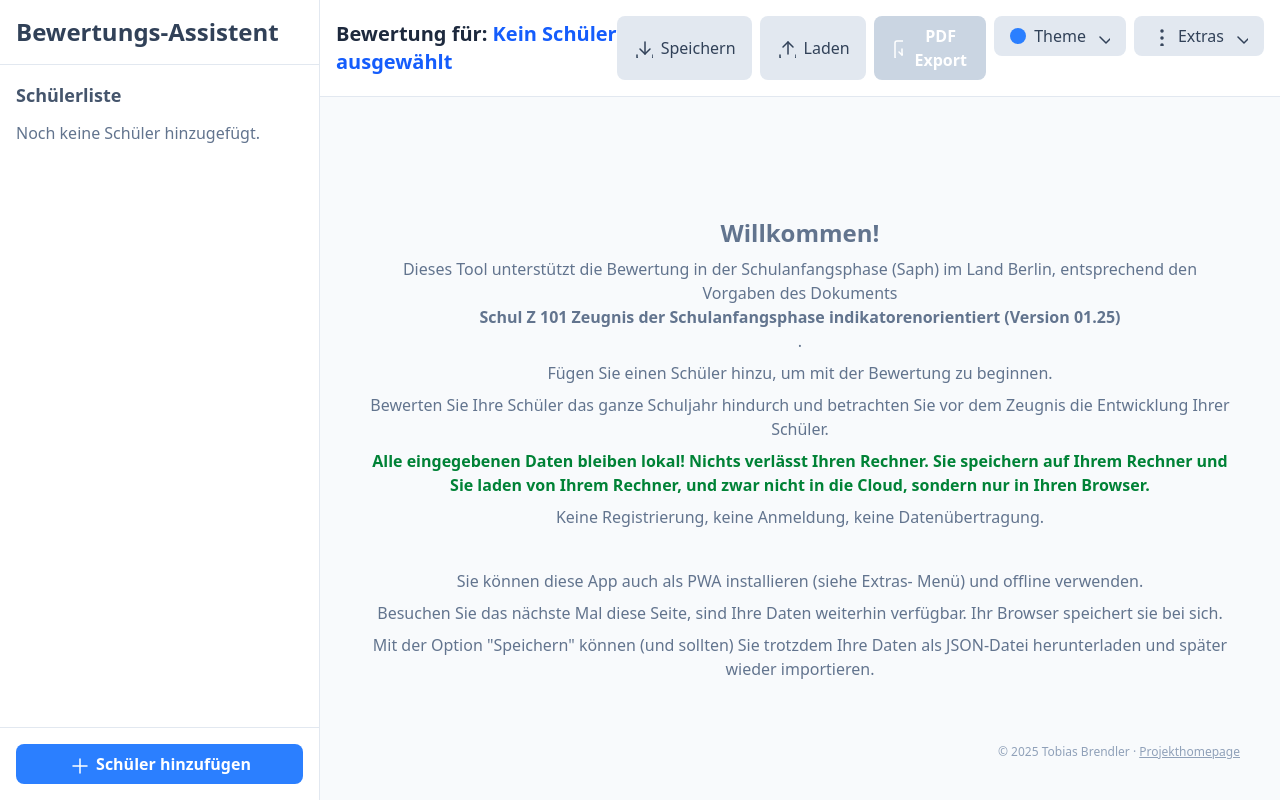
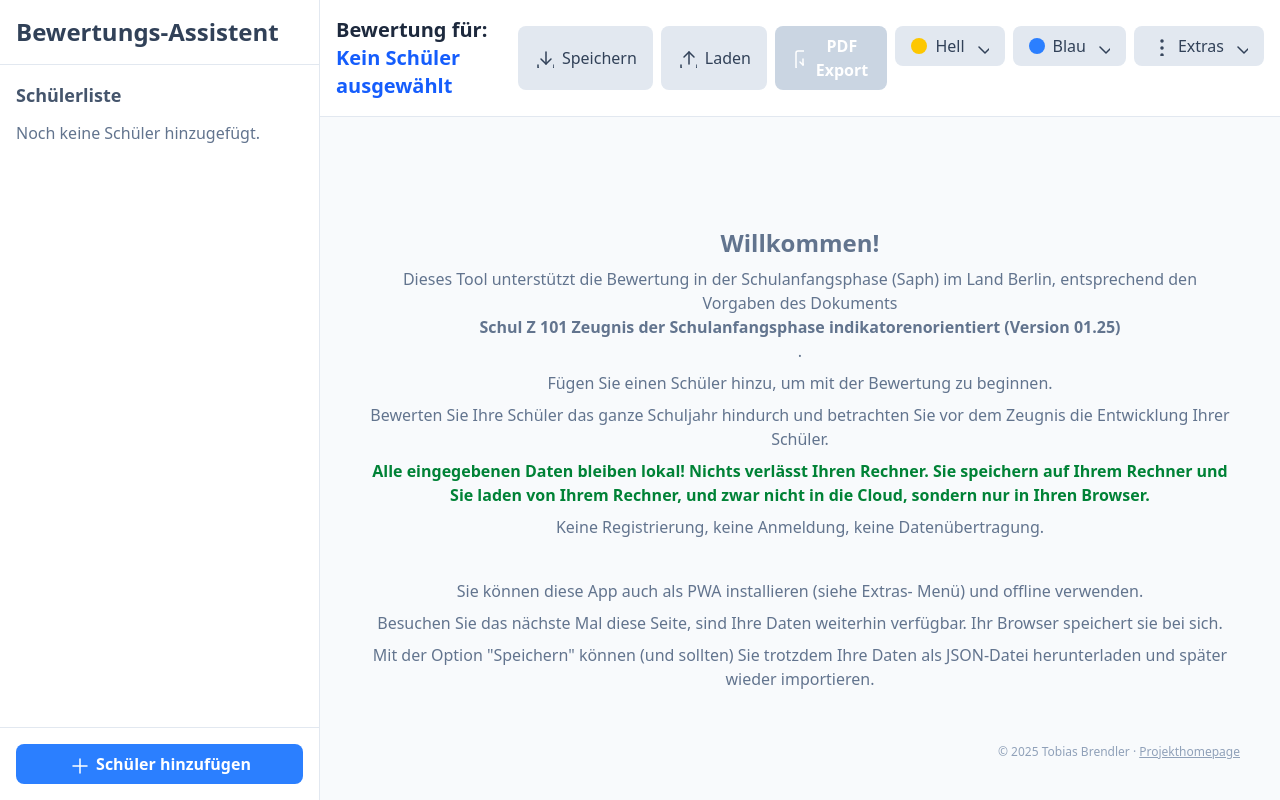
Before and after one commit to Etschmia/SaphBewertungBerlin, a React (Vite) app: page / in a window 1280 px wide. Built offline with nearby package versions, Linux system fonts and the light colour scheme.

Commit message:
Mehr Themes

```diff
--- a/components/ThemeSelector.tsx
+++ b/components/ThemeSelector.tsx
@@ -1,53 +1,66 @@
 import React, { useState, useRef, useEffect } from 'react';
 import { ChevronDownIcon } from './Icons';
 
-interface Theme {
+interface ColorTheme {
   id: string;
   name: string;
-  isDark: boolean;
 }
 
-const themes: Theme[] = [
+interface ThemeState {
+  isDark: boolean;
+  colorTheme: string;
+}
+
+const colorThemes: ColorTheme[] = [
   {
-    id: 'light',
-    name: 'Hell',
-    isDark: false
+    id: 'blue',
+    name: 'Blau'
   },
   {
-    id: 'dark',
-    name: 'Dunkel',
-    isDark: true
+    id: 'emerald',
+    name: 'Smaragd'
+  },
+  {
+    id: 'purple',
+    name: 'Lila'
+  },
+  {
+    id: 'rose',
+    name: 'Rosa'
   }
 ];
 
 const ThemeSelector: React.FC = () => {
-  const [isOpen, setIsOpen] = useState(false);
-  const [currentTheme, setCurrentTheme] = useState<Theme>(themes[0]);
-  const dropdownRef = useRef<HTMLDivElement>(null);
+  const [isDarkModeOpen, setIsDarkModeOpen] = useState(false);
+  const [isColorThemeOpen, setIsColorThemeOpen] = useState(false);
+  const [themeState, setThemeState] = useState<ThemeState>({
+    isDark: false,
+    colorTheme: 'blue'
+  });
+  const darkModeRef = useRef<HTMLDivElement>(null);
+  const colorThemeRef = useRef<HTMLDivElement>(null);
 
   useEffect(() => {
     // Load theme from localStorage on component mount - ONLY ONCE
-    const savedThemeId = localStorage.getItem('zeugnis-assistent-theme');
+    const savedIsDark = localStorage.getItem('zeugnis-assistent-dark-mode');
+    const savedColorTheme = localStorage.getItem('zeugnis-assistent-color-theme');
 
-    if (savedThemeId) {
-      const savedTheme = themes.find(theme => theme.id === savedThemeId);
-      if (savedTheme) {
-        setCurrentTheme(savedTheme);
-        applyThemeWithoutEvent(savedTheme); // Don't trigger event on initial load
-      } else {
-        // If saved theme not found, apply default
-        applyThemeWithoutEvent(themes[0]);
-      }
-    } else {
-      // No saved theme, apply default (light)
-      applyThemeWithoutEvent(themes[0]);
-    }
+    const initialState: ThemeState = {
+      isDark: savedIsDark === 'true',
+      colorTheme: savedColorTheme || 'blue'
+    };
+
+    setThemeState(initialState);
+    applyThemeWithoutEvent(initialState); // Don't trigger event on initial load
   }, []); // Empty dependency array - only run once!
 
   useEffect(() => {
     const handleClickOutside = (event: MouseEvent) => {
-      if (dropdownRef.current && !dropdownRef.current.contains(event.target as Node)) {
-        setIsOpen(false);
+      if (darkModeRef.current && !darkModeRef.current.contains(event.target as Node)) {
+        setIsDarkModeOpen(false);
+      }
+      if (colorThemeRef.current && !colorThemeRef.current.contains(event.target as Node)) {
+        setIsColorThemeOpen(false);
       }
     };
 
@@ -57,15 +70,18 @@ const ThemeSelector: React.FC = () => {
     };
   }, []);
 
-  const applyThemeWithoutEvent = (theme: Theme) => {
+  const applyThemeWithoutEvent = (themeState: ThemeState) => {
     const html = document.documentElement;
     const body = document.body;
 
-    console.log('Applying theme:', theme.name, 'isDark:', theme.isDark);
+    console.log('Applying theme:', themeState);
     console.log('Before - HTML classes:', html.className);
     console.log('Before - Body classes:', body.className);
 
-    if (theme.isDark) {
+    // Remove all existing theme classes
+    html.classList.remove('dark', 'theme-emerald', 'theme-purple', 'theme-rose');
+
+    if (themeState.isDark) {
       // Dark mode
       html.classList.add('dark');
       body.className = 'bg-gray-900 text-white';
@@ -77,51 +93,114 @@ const ThemeSelector: React.FC = () => {
       console.log('Applied light mode');
     }
 
+    // Add color theme class (except for default blue)
+    if (themeState.colorTheme !== 'blue') {
+      html.classList.add(`theme-${themeState.colorTheme}`);
+      console.log(`Applied theme-${themeState.colorTheme} class`);
+    }
+
     console.log('After - HTML classes:', html.className);
     console.log('After - Body classes:', body.className);
   };
 
-  const applyTheme = (theme: Theme) => {
-    applyThemeWithoutEvent(theme);
+  const applyTheme = (themeState: ThemeState) => {
+    applyThemeWithoutEvent(themeState);
     // Force a re-render by triggering a custom event
-    console.log('Dispatching themeChanged event with theme:', theme);
-    window.dispatchEvent(new CustomEvent('themeChanged', { detail: theme }));
+    console.log('Dispatching themeChanged event with theme:', themeState);
+    window.dispatchEvent(new CustomEvent('themeChanged', { detail: themeState }));
   };
 
-  const handleThemeChange = (theme: Theme) => {
-    setCurrentTheme(theme);
-    applyTheme(theme);
-    localStorage.setItem('zeugnis-assistent-theme', theme.id);
-    setIsOpen(false);
+  const handleDarkModeChange = (isDark: boolean) => {
+    const newThemeState = { ...themeState, isDark };
+    setThemeState(newThemeState);
+    applyTheme(newThemeState);
+    localStorage.setItem('zeugnis-assistent-dark-mode', isDark.toString());
+    setIsDarkModeOpen(false);
+  };
+
+  const handleColorThemeChange = (colorTheme: string) => {
+    const newThemeState = { ...themeState, colorTheme };
+    setThemeState(newThemeState);
+    applyTheme(newThemeState);
+    localStorage.setItem('zeugnis-assistent-color-theme', colorTheme);
+    setIsColorThemeOpen(false);
   };
 
   return (
-    <div className="relative" ref={dropdownRef}>
+    <div className="flex gap-2">
+      {/* Dark Mode Toggle */}
+      <div className="relative" ref={darkModeRef}>
         <button
-        onClick={() => setIsOpen(!isOpen)}
+          onClick={() => setIsDarkModeOpen(!isDarkModeOpen)}
           className="flex items-center gap-2 bg-slate-200 text-slate-700 font-medium py-2 px-4 rounded-lg hover:bg-slate-300 transition-colors dark:bg-gray-700 dark:text-gray-200 dark:hover:bg-gray-600"
-        title="Theme auswählen"
+          title="Hell/Dunkel Modus"
         >
-        <div className={`w-4 h-4 rounded-full ${getThemePreviewColor(currentTheme.id)}`}></div>
-        Theme
-        <ChevronDownIcon className={`w-4 h-4 transition-transform ${isOpen ? 'rotate-180' : ''}`} />
+          <div className={`w-4 h-4 rounded-full ${themeState.isDark ? 'bg-gray-800' : 'bg-yellow-400'}`}></div>
+          {themeState.isDark ? 'Dunkel' : 'Hell'}
+          <ChevronDownIcon className={`w-4 h-4 transition-transform ${isDarkModeOpen ? 'rotate-180' : ''}`} />
         </button>
 
-      {isOpen && (
-        <div className="absolute right-0 mt-2 w-48 bg-white rounded-lg shadow-lg border border-slate-200 py-1 z-50 dark:bg-gray-800 dark:border-gray-600">
-          {themes.map((theme) => (
+        {isDarkModeOpen && (
+          <div className="absolute right-0 mt-2 w-32 bg-white rounded-lg shadow-lg border border-slate-200 py-1 z-50 dark:bg-gray-800 dark:border-gray-600">
+            <button
+              onClick={() => handleDarkModeChange(false)}
+              className={`w-full flex items-center gap-3 px-4 py-2 text-left hover:bg-slate-50 transition-colors dark:hover:bg-gray-700 ${
+                !themeState.isDark
+                  ? 'bg-blue-50 text-blue-700 dark:bg-blue-900 dark:text-blue-200'
+                  : 'text-slate-700 dark:text-gray-200'
+              }`}
+            >
+              <div className="w-3 h-3 rounded-full bg-yellow-400"></div>
+              Hell
+              {!themeState.isDark && (
+                <span className="ml-auto text-blue-500 dark:text-blue-400">✓</span>
+              )}
+            </button>
+            <button
+              onClick={() => handleDarkModeChange(true)}
+              className={`w-full flex items-center gap-3 px-4 py-2 text-left hover:bg-slate-50 transition-colors dark:hover:bg-gray-700 ${
+                themeState.isDark
+                  ? 'bg-blue-50 text-blue-700 dark:bg-blue-900 dark:text-blue-200'
+                  : 'text-slate-700 dark:text-gray-200'
+              }`}
+            >
+              <div className="w-3 h-3 rounded-full bg-gray-800"></div>
+              Dunkel
+              {themeState.isDark && (
+                <span className="ml-auto text-blue-500 dark:text-blue-400">✓</span>
+              )}
+            </button>
+          </div>
+        )}
+      </div>
+
+      {/* Color Theme Selector */}
+      <div className="relative" ref={colorThemeRef}>
+        <button
+          onClick={() => setIsColorThemeOpen(!isColorThemeOpen)}
+          className="flex items-center gap-2 bg-slate-200 text-slate-700 font-medium py-2 px-4 rounded-lg hover:bg-slate-300 transition-colors dark:bg-gray-700 dark:text-gray-200 dark:hover:bg-gray-600"
+          title="Farbtheme auswählen"
+        >
+          <div className={`w-4 h-4 rounded-full ${getThemePreviewColor(themeState.colorTheme)}`}></div>
+          {colorThemes.find(theme => theme.id === themeState.colorTheme)?.name}
+          <ChevronDownIcon className={`w-4 h-4 transition-transform ${isColorThemeOpen ? 'rotate-180' : ''}`} />
+        </button>
+
+        {isColorThemeOpen && (
+          <div className="absolute right-0 mt-2 w-32 bg-white rounded-lg shadow-lg border border-slate-200 py-1 z-50 dark:bg-gray-800 dark:border-gray-600">
+            {colorThemes.map((theme) => (
               <button
                 key={theme.id}
-              onClick={() => handleThemeChange(theme)}
+                onClick={() => handleColorThemeChange(theme.id)}
                 className={`w-full flex items-center gap-3 px-4 py-2 text-left hover:bg-slate-50 transition-colors dark:hover:bg-gray-700 ${
-                currentTheme.id === theme.id
+                  themeState.colorTheme === theme.id
                     ? 'bg-blue-50 text-blue-700 dark:bg-blue-900 dark:text-blue-200'
                     : 'text-slate-700 dark:text-gray-200'
                 }`}
               >
                 <div className={`w-3 h-3 rounded-full ${getThemePreviewColor(theme.id)}`}></div>
                 {theme.name}
-              {currentTheme.id === theme.id && (
+                {themeState.colorTheme === theme.id && (
                   <span className="ml-auto text-blue-500 dark:text-blue-400">✓</span>
                 )}
               </button>
@@ -129,15 +208,20 @@ const ThemeSelector: React.FC = () => {
           </div>
         )}
       </div>
+    </div>
   );
 };
 
 const getThemePreviewColor = (themeId: string): string => {
   switch (themeId) {
-    case 'light':
+    case 'blue':
       return 'bg-blue-500';
-    case 'dark':
-      return 'bg-gray-800';
+    case 'emerald':
+      return 'bg-emerald-500';
+    case 'purple':
+      return 'bg-purple-500';
+    case 'rose':
+      return 'bg-rose-500';
     default:
       return 'bg-blue-500';
   }
--- a/package.json
+++ b/package.json
@@ -1,7 +1,7 @@
 {
   "name": "zeugnis-assistent",
   "private": true,
-  "version": "0.9.6",
+  "version": "0.9.7",
   "type": "module",
   "scripts": {
     "dev": "vite",
```
Lines whose indentation alone changed are shown as unchanged.
